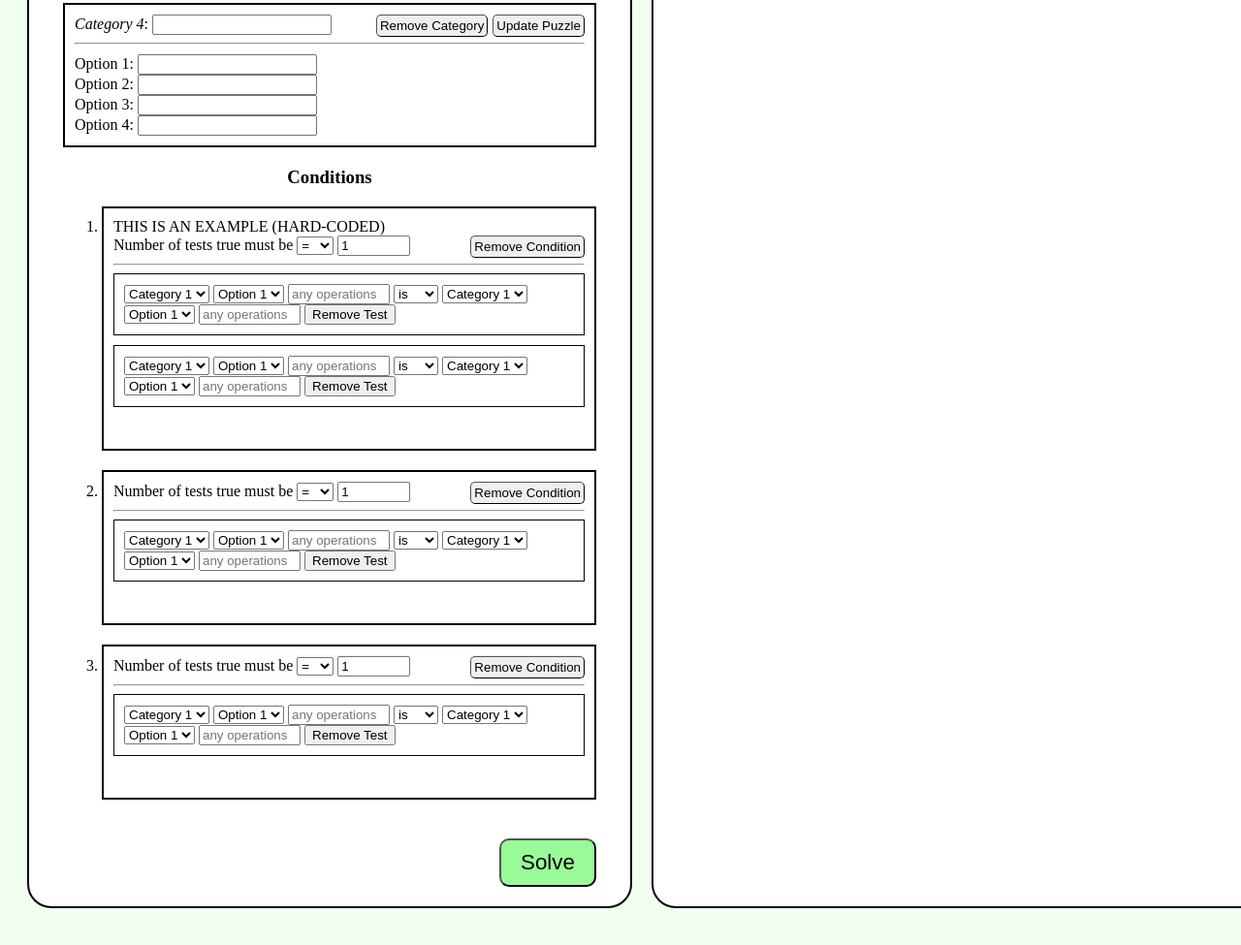
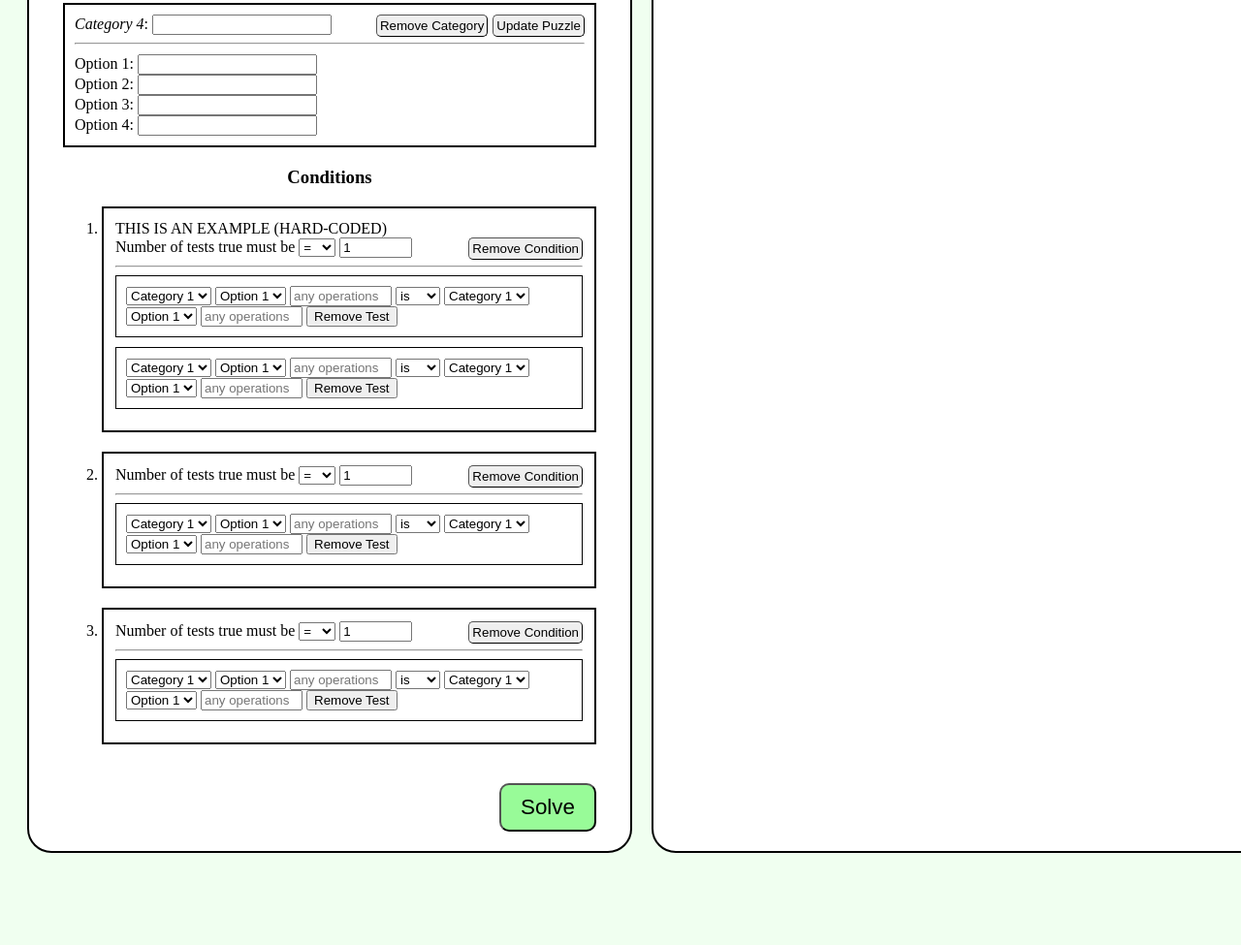
Before and after one commit to gavinvogt/logic-puzzle-website, a plain HTML site: page Logic Puzzle Solver/WebContent/index.html in a window 1280 px wide. Shown: the part 743-1718 px from the top of the page at 97% size. After the commit the page ends 1663 px from the top, so only its background shows below. Drawn offline with Linux system fonts and the light colour scheme.

Commit message:
Updated conditions and tests

```diff
--- a/Logic Puzzle Solver/WebContent/index.html
+++ b/Logic Puzzle Solver/WebContent/index.html
@@ -178,60 +178,71 @@ function addOptionInput(categoryId, optionId) {
             + categoryId + "," + optionId + "' required><br>";
 }
 
+/**
+ * Generates the HTML code for a Condition input
+ * @returns {string} holding the HTML code for a Condition
+ */
 function generateConditionInput() {
     // Create condition container
     var conditionStr = "<div class='conditionContainer'>";
     conditionStr += 'Number of tests true must be <select><option>=</option><option>!=</option><option>&lt;</option><option>&lt;=</option><option>&gt;=</option><option>&gt;=</option></select>'
     conditionStr += ' <input type="number" value="1" min="0" style="width: 5em">'
     conditionStr += '<button type="button" class="categoryOption">Remove Condition</button><hr>'
+    return conditionStr + generateTestInput() + "</div>";
+}
 
+/**
+ * Generates the HTML code for a test input
+ * @returns {string} holding the HTML code for a test
+ */
+function generateTestInput() {
   // Create test container
-    conditionStr += '<div class="testContainer">';
+  testStr = '<div class="testContainer">';
 
   // <select> for the first Category
-    conditionStr += "<select>";
+  testStr += "<select>";
   for (var i = 0; i < numCategories; i++) {
       var category = puzzle.getCategory(i);
-        conditionStr += "<option value='" + i + "'>" + category.getIdentifier() + "</option>";
+      testStr += "<option value='" + i + "'>" + category.getIdentifier() + "</option>";
   }
-    conditionStr += "</select> ";
+  testStr += "</select> ";
 
   // <select> for the first Category's option
-    conditionStr += "<select>";
+  testStr += "<select>";
   for (var i = 0; i < numOptions.value; i++) {
       option = category.getOption(i);
-        conditionStr += "<option value='" + i + "'>" + option.getIdentifier() + "</option>";
+      testStr += "<option value='" + i + "'>" + option.getIdentifier() + "</option>";
   }
-    conditionStr += "</select> ";
+  testStr += "</select> ";
 
   // Operation for the first item
-    conditionStr += '<input maxlength="15" size="10" placeholder="any operations"> ';
+  testStr += '<input maxlength="15" size="10" placeholder="any operations"> ';
 
   // <select> for the test
-    conditionStr += "<select><option>is</option><option>isn't</option><option>=</option>"
+  testStr += "<select><option>is</option><option>isn't</option><option>=</option>"
           + "<option>!=</option><option>&lt;</option><option>&lt;=</option>"
           + "<option>&gt;=</option><option>&gt;=</option></select> ";
 
   // <select> for the second Category
-    conditionStr += "<select>";
+  testStr += "<select>";
   for (var i = 0; i < numCategories; i++) {
       var category = puzzle.getCategory(i);
-        conditionStr += "<option value='" + i + "'>" + category.getIdentifier() + "</option>";
+      testStr += "<option value='" + i + "'>" + category.getIdentifier() + "</option>";
   }
-    conditionStr += "</select> ";
+  testStr += "</select> ";
 
   // <select> for the second Category's option
-    conditionStr += "<select>";
+  testStr += "<select>";
   for (var i = 0; i < numOptions.value; i++) {
       option = category.getOption(i);
-        conditionStr += "<option value='" + i + "'>" + option.getIdentifier() + "</option>";
+      testStr += "<option value='" + i + "'>" + option.getIdentifier() + "</option>";
   }
-    conditionStr += "</select> ";
+  testStr += "</select> ";
 
   // Operation for the second item
-    conditionStr += '<input maxlength="15" size="10" placeholder="any operations"> ';
-    conditionStr += '<button type="button">Remove Test</button>';
-    return conditionStr + "</div></div>";
+  testStr += '<input maxlength="15" size="10" placeholder="any operations"> ';
+  testStr += '<button type="button">Remove Test</button>';
+  return testStr + "</div>";
 }
 
 /**
--- a/Logic Puzzle Solver/WebContent/styles.css
+++ b/Logic Puzzle Solver/WebContent/styles.css
@@ -81,7 +81,7 @@ td:hover {
 
 .conditionContainer {
     margin-bottom: 20px;
-    padding: 10px 10px 33px 10px;
+    padding: 12px 12px 12px 12px;
     border: 2px solid black;
 }
 
```
Lines whose indentation alone changed are shown as unchanged.
